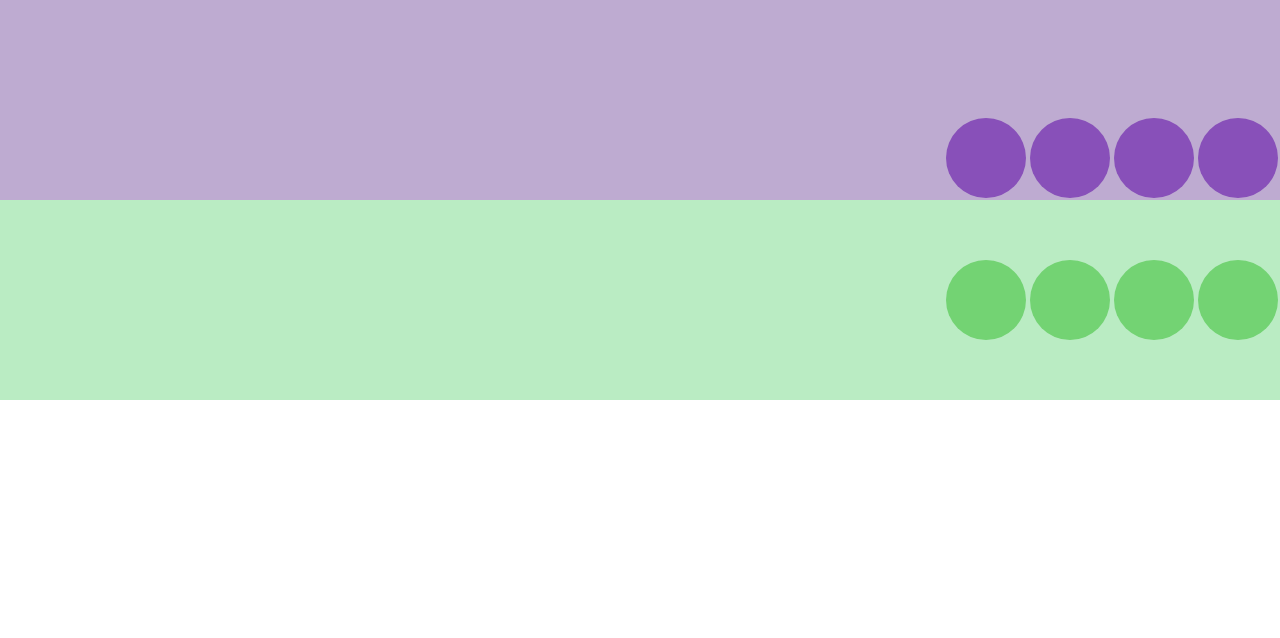
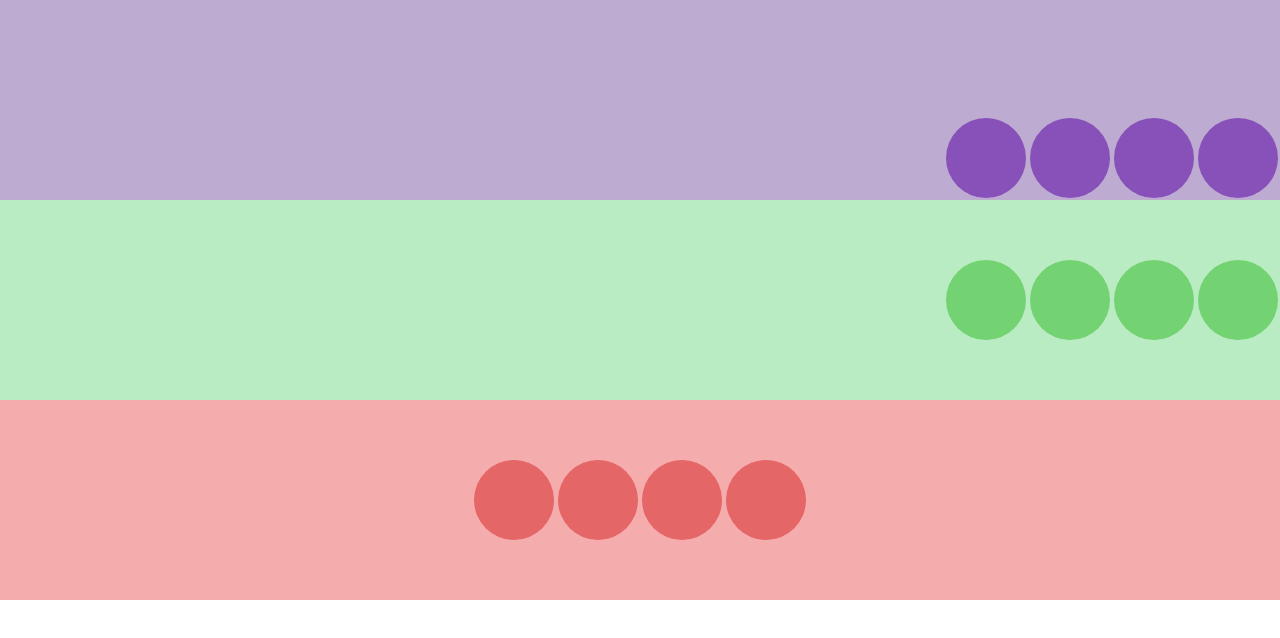
Before and after one commit to Jean090504/Pagina_Flex, a plain HTML site: page index.html in a window 1280 px wide. Drawn offline with Linux system fonts and the light colour scheme.

Commit message:
Circulo 3 concluido

```diff
--- a/index.html
+++ b/index.html
@@ -20,6 +20,12 @@
             <div></div>
             <div></div>
         </div>
+        <div class="circulos3">
+            <div></div>
+            <div></div>
+            <div></div>
+            <div></div>
+        </div>
     </div>
 
 </body>
--- a/style.css
+++ b/style.css
@@ -53,3 +53,20 @@ ul, ol, li{
     border-radius: 50%;
     margin: 2px;
 }
+
+.circulos3{
+    width: 100vw;
+    height: 200px;
+    background-color: rgb(245, 172, 172);
+    display: flex;
+    align-items: center;
+    justify-content: center;
+}
+
+.circulos3 div{
+    width: 80px;
+    height: 80px;
+    background-color: rgb(228, 102, 102);
+    border-radius: 50%;
+    margin: 2px;
+}
```
